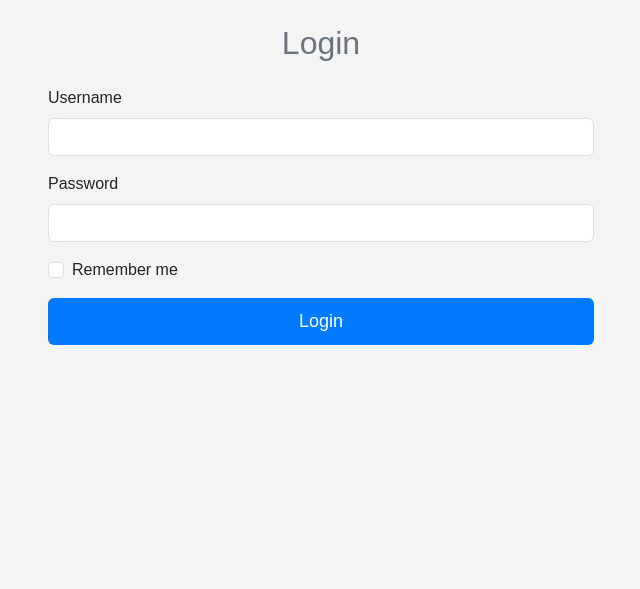
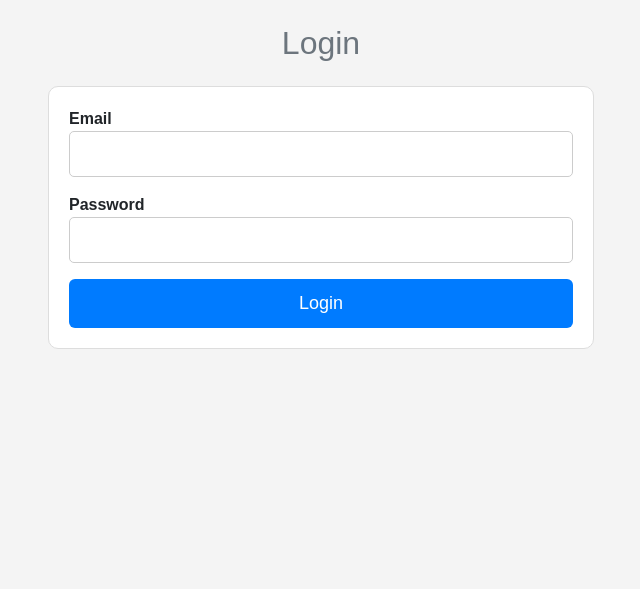
Before and after one commit to stanly08/Eventify, a Python web app: template app/templates/login.html in a window 1280 px wide. Shown: the part 62-651 px from the top of the page, without its empty margins (319-959 px from the left). Run offline with Jinja, Linux system fonts and the light colour scheme; the template is opened without the code that fills it: most values are stand-ins (such as "Sample title", 1, 10 or a date in 2020); form fields are guessed from the names that the template uses.

Commit message:
Update login.html

```diff
--- a/app/templates/login.html
+++ b/app/templates/login.html
@@ -3,22 +3,16 @@
     <h2 class="text-center my-4" style="color: #6C757D;">Login</h2>
     <div class="row justify-content-center">
         <div class="col-md-6">
-            <form method="POST" action="{{ url_for('login') }}">
-                {{ form.hidden_tag() }}
-                <div class="mb-3">
-                    {{ form.username.label(class="form-label") }}
-                    {{ form.username(class="form-control") }}
+            <form action="{{ url_for('login') }}" method="POST" style="border: 1px solid #ddd; padding: 20px; border-radius: 10px; background-color: #fff;">
+                <div class="form-group mb-3">
+                    <label for="email" style="font-weight: bold;">Email</label>
+                    <input type="email" class="form-control" id="email" name="email" required style="padding: 10px; border-radius: 5px; border: 1px solid #ccc;">
                 </div>
-                <div class="mb-3">
-                    {{ form.password.label(class="form-label") }}
-                    {{ form.password(class="form-control") }}
+                <div class="form-group mb-3">
+                    <label for="password" style="font-weight: bold;">Password</label>
+                    <input type="password" class="form-control" id="password" name="password" required style="padding: 10px; border-radius: 5px; border: 1px solid #ccc;">
                 </div>
-                <div class="form-check mb-3">
-                    {{ form.remember_me(class="form-check-input") }}
-                    {{ form.remember_me.label(class="form-check-label") }}
-                </div>
-                <button type="submit" class="btn w-100"
-                    style="background-color: #007BFF; color: #fff; border: none; padding: 10px; font-size: 18px; cursor: pointer;"
+                <button type="submit" class="btn w-100" style="background-color: #007BFF; color: #fff; padding: 10px; font-size: 18px;"
                     onmouseover="this.style.backgroundColor='#0056b3'"
                     onmouseout="this.style.backgroundColor='#007BFF'">
                     Login
```
